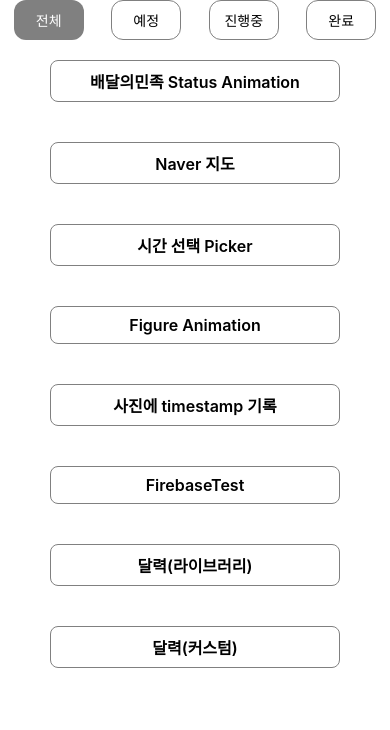
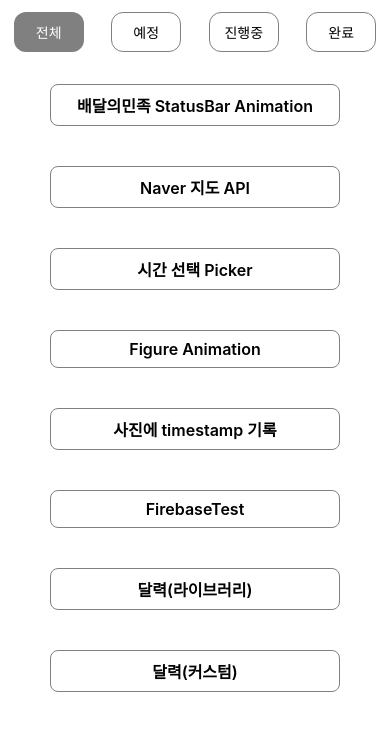
Before and after one commit to ssc9811/ReactNative-Board, a React Native app: screen /Home in a window 390 px wide. Shown: the top 730 px of the page. Built offline with nearby package versions, Linux system fonts and the light colour scheme.

Commit message:
FullContainer 추가

```diff
--- a/App.tsx
+++ b/App.tsx
@@ -1,7 +1,13 @@
-import React from 'react';
+import React, {useEffect} from 'react';
+import {Platform, StatusBar} from 'react-native';
 import Router from './src/routes/Router';
 
 const App = () => {
+  useEffect(() => {
+    if (Platform.OS === 'android') {
+      StatusBar.setTranslucent(true);
+    }
+  }, []);
   return <Router />;
 };
 
--- a/src/routes/Router.tsx
+++ b/src/routes/Router.tsx
@@ -23,16 +23,15 @@
 const MainStack = createStackNavigator<MainStackParamList>();
 const MainStackNavigator = () => {
   return (
-    <MainStack.Navigator initialRouteName="Home">
-      <MainStack.Screen
-        name={'Home'}
-        component={HomeScreen}
-        options={{headerShown: false}}
-      />
+    <MainStack.Navigator
+      initialRouteName="Home"
+      screenOptions={{
+        headerShown: false,
+      }}>
+      <MainStack.Screen name={'Home'} component={HomeScreen} />
       <MainStack.Screen
         name={'StatusBarGradation'}
         component={StatusBarGradationPage}
-        options={{headerShown: false}}
       />
       <MainStack.Screen name={'Map'} component={MapPage} />
       <MainStack.Screen name={'Picker'} component={PickerPage} />
--- a/src/ui/components/button/BasicButton.tsx
+++ b/src/ui/components/button/BasicButton.tsx
@@ -40,7 +40,7 @@
   borderColor?: string;
 }
 
-const BasicButton1 = ({
+export const BasicButton = ({
   text,
   width = 70,
   height = 40,
@@ -50,7 +50,6 @@
   bgColor = 'none',
   ...rest
 }: BasicButtonPropsT) => {
-  console.log('rest.fontColor', rest.fontColor);
   return (
     <ButtonContainer
       width={width}
@@ -70,5 +69,3 @@
     </ButtonContainer>
   );
 };
-
-export default BasicButton1;
--- /dev/null
+++ b/src/ui/components/button/index.ts
@@ -0,0 +1 @@
+export * from './BasicButton';
--- a/src/ui/components/container/index.ts
+++ /dev/null
@@ -1 +0,0 @@
-export * from './MainContainer';
--- a/src/ui/components/index.ts
+++ b/src/ui/components/index.ts
@@ -1,4 +1,3 @@
-export * from './container';
 export * from './header';
 export * from './icons';
-export * from './title';
+export * from './button';
--- a/src/ui/components/title/index.ts
+++ /dev/null
@@ -1 +0,0 @@
-export * from './Title';
--- a/src/ui/screen/HomeScreen.tsx
+++ b/src/ui/screen/HomeScreen.tsx
@@ -3,16 +3,11 @@
 import {FlatList} from 'react-native';
 import styled from 'styled-components/native';
 import {MainNavigationProp} from '../../routes';
-import {windowWidth, windowHeight} from '../../utils/globalStyle/styleDefine';
-import BasicButton from '../components/button/BasicButton';
-
-const HomeContainer = styled.SafeAreaView`
-  background-color: #fff;
-  width: ${windowWidth}px;
-  height: ${windowHeight}px;
-`;
+import {windowWidth, FullContainer} from '../../utils/globalStyle/styleDefine';
+import {BasicButton} from '../components';
 
 const HomeTabArea = styled.View`
+  padding: 12px 0px;
   width: ${windowWidth}px;
   flex-direction: row;
   justify-content: space-around;
@@ -33,12 +28,12 @@
   // 앱 내 권한 허용에 관한 화면 추가
   const PageLists = [
     {
-      name: '배달의민족 Status Animation',
+      name: '배달의민족 StatusBar Animation',
       onPress: () => navigation.navigate('StatusBarGradation'),
       type: HomeType.ING,
     },
     {
-      name: 'Naver 지도',
+      name: 'Naver 지도 API',
       onPress: () => navigation.navigate('Map'),
       type: HomeType.PLAN,
     },
@@ -75,7 +70,7 @@
   ];
 
   return (
-    <HomeContainer>
+    <FullContainer>
       <HomeTabArea>
         <BasicButton
           text={HomeType.ALL}
@@ -136,7 +131,7 @@
           </>
         )}
       />
-    </HomeContainer>
+    </FullContainer>
   );
 };
 
--- a/src/utils/globalStyle/styleDefine/index.ts
+++ b/src/utils/globalStyle/styleDefine/index.ts
@@ -1,23 +1,15 @@
-import {Dimensions, Platform} from 'react-native';
+import {Dimensions} from 'react-native';
 import {initialWindowMetrics} from 'react-native-safe-area-context';
 import styled from 'styled-components/native';
 
 export const windowWidth = Dimensions.get('window').width;
 export const windowHeight = Dimensions.get('window').height;
 
-const insetsTop =
-  Platform.OS === 'android'
-    ? 0
-    : initialWindowMetrics
-    ? initialWindowMetrics.insets.top
-    : 0;
+const insetsTop = initialWindowMetrics ? initialWindowMetrics.insets.top : 0;
 
-export const insetsBottom =
-  Platform.OS === 'android'
-    ? 0
-    : initialWindowMetrics
-    ? initialWindowMetrics.insets.bottom
-    : 0;
+const insetsBottom = initialWindowMetrics
+  ? initialWindowMetrics.insets.bottom
+  : 0;
 
 interface MainContainerProps {
   bgColor?: string;
@@ -25,7 +17,7 @@
   paddingBottom?: number;
 }
 
-export const MainContainer = styled.View<MainContainerProps>`
+export const FullContainer = styled.View<MainContainerProps>`
   position: relative;
   flex: 1;
   width: ${windowWidth}px;
```
Also changed, not shown: src/ui/components/container/MainContainer.tsx (deleted, +0 -42 lines), src/ui/components/title/Title.tsx (deleted, +0 -58 lines).
